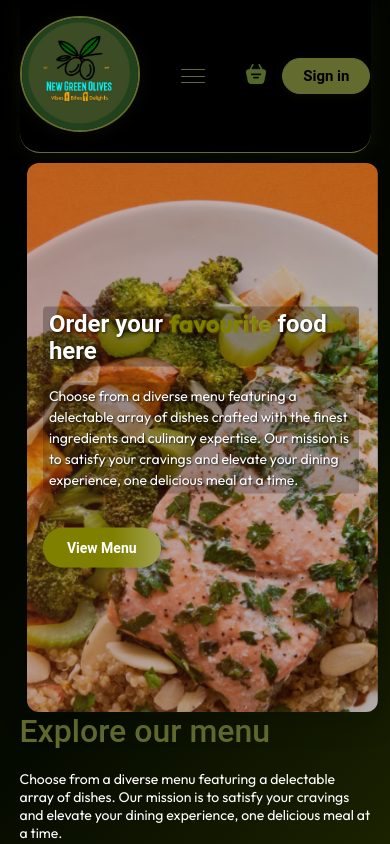
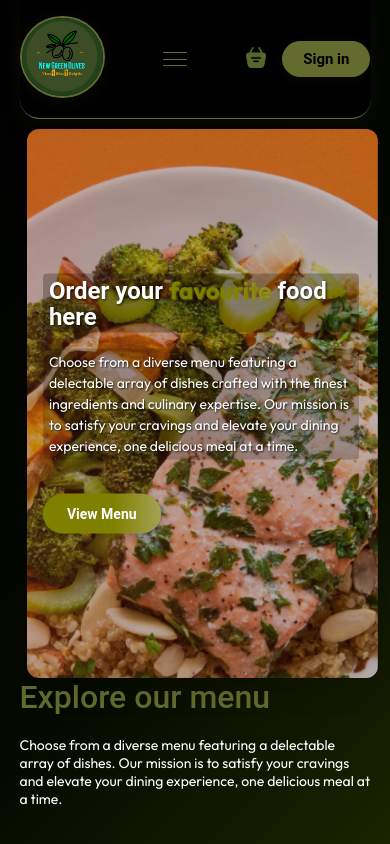
Before and after one commit to asimkamalk/greenolives, a React (Vite) app in the folder frontend/: page / in a window 390 px wide. Shown: the top 844 px of the page. Built offline with nearby package versions, Linux system fonts and the light colour scheme; no server answers.

Commit message:
small logo on mobile

```diff
--- a/frontend/src/components/Navbar/Navbar.css
+++ b/frontend/src/components/Navbar/Navbar.css
@@ -279,3 +279,9 @@
         animation: fadeIn 0.2s;
     }
 }
+
+@media (max-width: 750px) {
+    .navbar .logo {
+      width: 85px; /* smaller on small/mobile devices */
+    }
+  }
```
